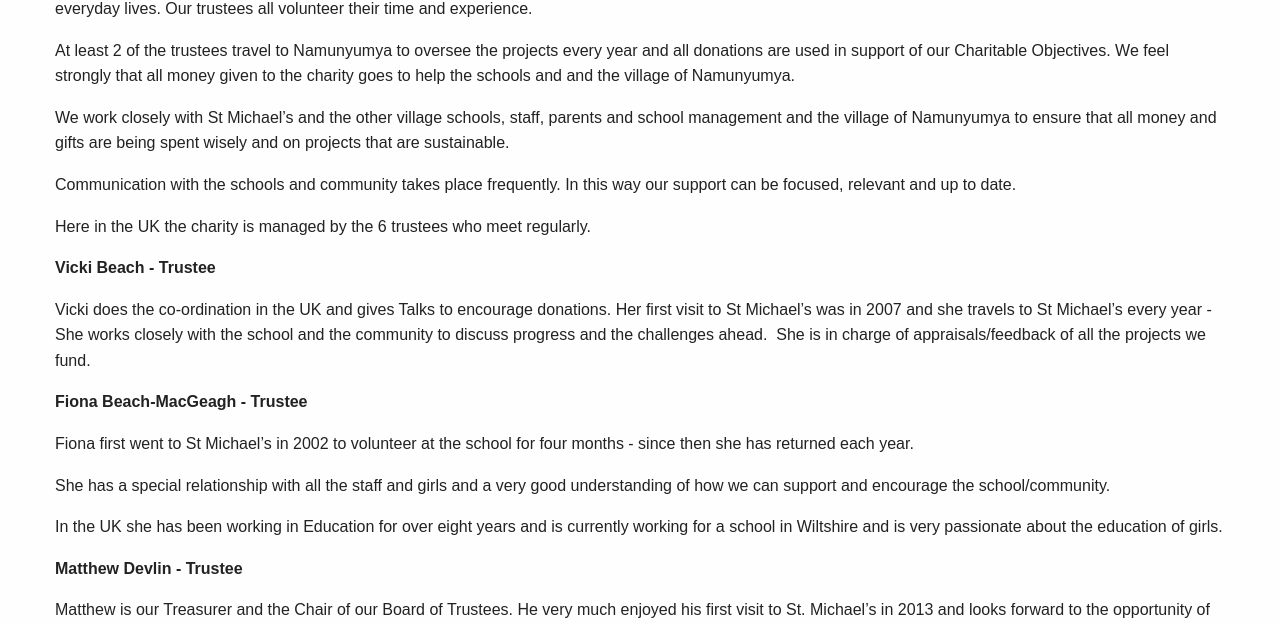
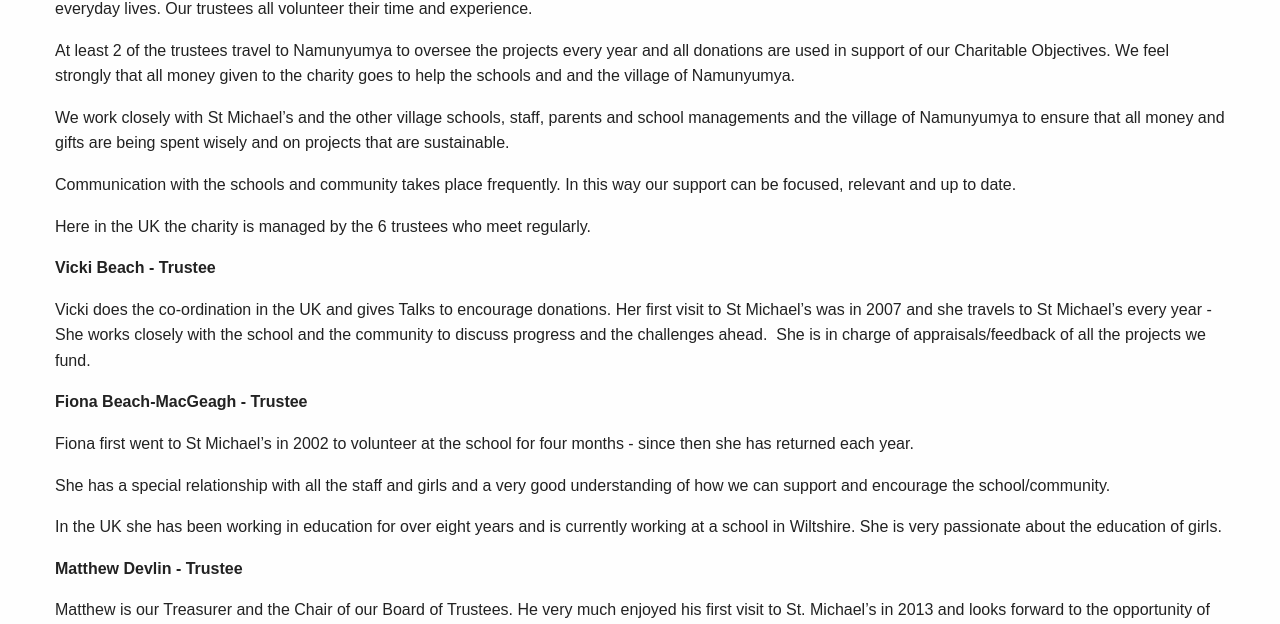
Before and after one commit to Eelviny/fsmu.co.uk, a Jekyll site: the page built from about.md, in a window 1280 px wide and 900 px high, scrolled down 880 px. Shown: the part 151-775 px from the top of the window. Built offline with Jekyll 4.4.1, drawn with Linux system fonts in a browser that asks for light colours; nearby versions of some CDN libraries; a style sheet for code colours, icons or effects is not loaded.

Commit message:
Update from Forestry.io - about.md

```diff
--- a/about.md
+++ b/about.md
@@ -24,7 +24,7 @@ We are a small “kitchen table” UK registered charity. By this we mean we hav
 
 At least 2 of the trustees travel to Namunyumya to oversee the projects every year and all donations are used in support of our Charitable Objectives. We feel strongly that all money given to the charity goes to help the schools and and the village of  Namunyumya.
 
-We work closely with St Michael’s and the other village schools, staff, parents and school management and the village of Namunyumya to ensure that all money and gifts are being spent wisely and on projects that are sustainable.
+We work closely with St Michael’s and the other village schools, staff, parents and school managements and the village of Namunyumya to ensure that all money and gifts are being spent wisely and on projects that are sustainable.
 
 Communication with the schools and community takes place frequently. In this way our support can be focused, relevant and up to date.
 
@@ -40,7 +40,7 @@ Fiona first went to St Michael's in 2002 to volunteer at the school for four mon
 
 She has a special relationship with all the staff and girls and a very good understanding of how we can support and encourage the school/community.
 
-In the UK she has been working in Education for over eight years and is currently working for a school in Wiltshire and is very passionate about the education of girls.
+In the UK she has been working in education for over eight years and is currently working at a school in Wiltshire. She is very passionate about the education of girls.
 
 **Matthew Devlin - Trustee**
 
```
